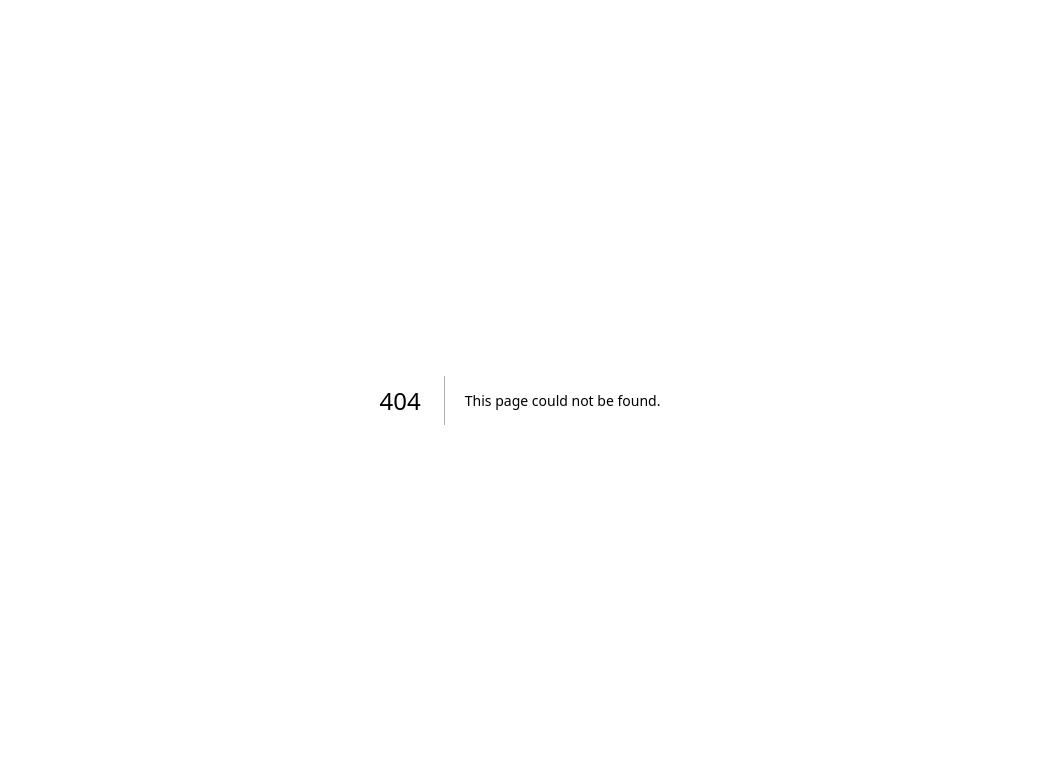
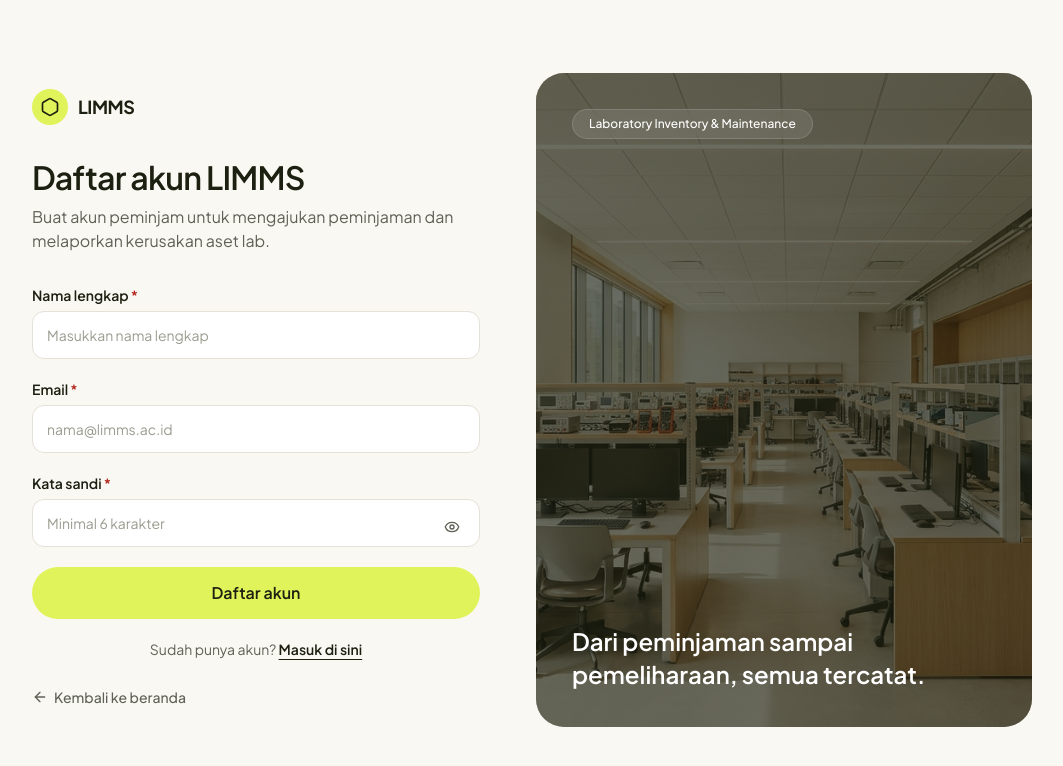
Before and after one commit to Rayyan-izdihar/VEXORA, a Next.js app: page /daftar in a window 1280 px wide. Before the commit this address had no page. Shown: the top 766 px of the page, without its empty margins (120-1183 px from the left). Built offline with nearby package versions, Linux system fonts and the light colour scheme; no server answers.

Commit message:
feat: tambah fitur daftar akun publik

```diff
--- /dev/null
+++ b/src/app/(publik)/daftar/page.jsx
@@ -0,0 +1,54 @@
+import { redirect } from 'next/navigation';
+import Image from 'next/image';
+import { Hexagon } from 'lucide-react';
+import { getCurrentUser } from '@/lib/auth';
+import { RegisterForm } from '@/components/app/RegisterForm';
+
+export default async function DaftarPage() {
+  const user = await getCurrentUser();
+  if (user) {
+    redirect('/dashboard');
+  }
+
+  return (
+    <main className="min-h-screen bg-cream-50 flex items-center justify-center p-4 md:p-8">
+      <div className="w-full max-w-5xl grid grid-cols-1 lg:grid-cols-2 gap-8 items-stretch">
+        <div className="flex flex-col justify-center px-2 sm:px-6 py-4">
+          <div className="flex items-center gap-2.5 mb-8">
+            <span className="w-9 h-9 rounded-full bg-lime-400 text-ink-900 inline-flex items-center justify-center">
+              <Hexagon className="w-5 h-5" />
+            </span>
+            <span className="text-lg font-bold tracking-tight text-ink-900">LIMMS</span>
+          </div>
+
+          <h1 className="text-[32px] font-semibold tracking-tight text-ink-900 leading-tight">
+            Daftar akun LIMMS
+          </h1>
+          <p className="mt-2 text-base text-ink-600 mb-8">
+            Buat akun peminjam untuk mengajukan peminjaman dan melaporkan kerusakan aset lab.
+          </p>
+
+          <RegisterForm />
+        </div>
+
+        <div className="hidden lg:flex relative rounded-[28px] overflow-hidden bg-ink-900 min-h-[540px] p-9 flex-col justify-between">
+          <Image
+            src="/images/lab-hero.jpg"
+            alt=""
+            fill
+            className="object-cover opacity-35"
+            sizes="(min-width: 1024px) 50vw, 0px"
+          />
+          <div className="relative z-10 inline-flex items-center gap-2 self-start rounded-full bg-white/10 backdrop-blur-sm px-4 py-1.5 text-xs font-medium text-white border border-white/15">
+            Laboratory Inventory & Maintenance
+          </div>
+          <div className="relative z-10 flex items-end justify-between gap-4">
+            <p className="text-2xl font-semibold text-white leading-snug max-w-sm">
+              Dari peminjaman sampai pemeliharaan, semua tercatat.
+            </p>
+          </div>
+        </div>
+      </div>
+    </main>
+  );
+}
--- /dev/null
+++ b/src/app/api/auth/register/route.js
@@ -0,0 +1,41 @@
+import { NextResponse } from 'next/server';
+import { query } from '@/lib/db';
+import { hashPassword, setSessionCookie } from '@/lib/auth';
+
+export async function POST(request) {
+  try {
+    const body = await request.json();
+    const name = String(body?.name || '').trim();
+    const email = String(body?.email || '').trim().toLowerCase();
+    const password = String(body?.password || '');
+
+    if (!name || !email || password.length < 6) {
+      return NextResponse.json(
+        { error: 'Nama, email, dan kata sandi (minimal 6 karakter) wajib diisi.' },
+        { status: 400 }
+      );
+    }
+
+    const passwordHash = await hashPassword(password);
+    const { rows } = await query(
+      `INSERT INTO users (name, email, password_hash, role, is_active)
+       VALUES ($1, $2, $3, 'peminjam', TRUE)
+       RETURNING id, name, email, role`,
+      [name, email, passwordHash]
+    );
+
+    const user = rows[0];
+    await setSessionCookie(user);
+
+    return NextResponse.json({ user }, { status: 201 });
+  } catch (err) {
+    if (err.code === '23505') {
+      return NextResponse.json({ error: 'Email tersebut sudah terdaftar.' }, { status: 409 });
+    }
+    console.error('Register error:', err);
+    return NextResponse.json(
+      { error: 'Gagal mendaftarkan akun. Periksa koneksi basis data atau coba lagi.' },
+      { status: 500 }
+    );
+  }
+}
--- a/src/components/app/LoginForm.jsx
+++ b/src/components/app/LoginForm.jsx
@@ -87,6 +87,13 @@ export function LoginForm() {
         Masuk
       </Button>
 
+      <p className="text-sm text-ink-600 text-center">
+        Belum punya akun?{' '}
+        <Link href="/daftar" className="font-semibold text-ink-900 underline underline-offset-4">
+          Daftar sekarang
+        </Link>
+      </p>
+
       <div className="rounded-[12px] bg-cream-100 p-3.5 text-xs text-ink-600 space-y-1">
         <p className="font-semibold text-ink-900">Akun contoh (data sintetis):</p>
         <p>Admin: <code className="text-ink-900">admin@limms.ac.id</code> / <code>admin123</code></p>
--- /dev/null
+++ b/src/components/app/RegisterForm.jsx
@@ -0,0 +1,121 @@
+'use client';
+
+import { useState } from 'react';
+import { useRouter } from 'next/navigation';
+import Link from 'next/link';
+import { Eye, EyeOff, ArrowLeft } from 'lucide-react';
+import { Input } from '@/components/ui/Input';
+import { Button } from '@/components/ui/Button';
+
+export function RegisterForm() {
+  const router = useRouter();
+  const [name, setName] = useState('');
+  const [email, setEmail] = useState('');
+  const [password, setPassword] = useState('');
+  const [showPass, setShowPass] = useState(false);
+  const [error, setError] = useState('');
+  const [loading, setLoading] = useState(false);
+
+  async function handleSubmit(e) {
+    e.preventDefault();
+    setError('');
+    setLoading(true);
+    try {
+      const res = await fetch('/api/auth/register', {
+        method: 'POST',
+        headers: { 'Content-Type': 'application/json' },
+        body: JSON.stringify({ name, email, password }),
+      });
+      const data = await res.json();
+      if (!res.ok) {
+        setError(data.error || 'Gagal mendaftarkan akun.');
+        setLoading(false);
+        return;
+      }
+      router.push('/dashboard');
+      router.refresh();
+    } catch {
+      setError('Pendaftaran belum tersimpan. Periksa koneksi lalu coba lagi.');
+      setLoading(false);
+    }
+  }
+
+  return (
+    <form onSubmit={handleSubmit} className="space-y-5">
+      {error && (
+        <div
+          role="alert"
+          className="rounded-[12px] bg-status-danger-bg text-status-danger-fg px-4 py-3 text-sm font-medium"
+        >
+          {error}
+        </div>
+      )}
+
+      <Input
+        label="Nama lengkap"
+        name="name"
+        type="text"
+        required
+        autoComplete="name"
+        placeholder="Masukkan nama lengkap"
+        value={name}
+        onChange={(e) => setName(e.target.value)}
+      />
+
+      <Input
+        label="Email"
+        name="email"
+        type="email"
+        required
+        autoComplete="email"
+        placeholder="nama@limms.ac.id"
+        value={email}
+        onChange={(e) => setEmail(e.target.value)}
+      />
+
+      <div className="relative">
+        <Input
+          label="Kata sandi"
+          name="password"
+          type={showPass ? 'text' : 'password'}
+          required
+          minLength={6}
+          autoComplete="new-password"
+          placeholder="Minimal 6 karakter"
+          value={password}
+          onChange={(e) => setPassword(e.target.value)}
+          className="pr-12"
+        />
+        <button
+          type="button"
+          onClick={() => setShowPass((v) => !v)}
+          aria-label={showPass ? 'Sembunyikan kata sandi' : 'Tampilkan kata sandi'}
+          className="absolute right-3 top-[38px] w-8 h-8 rounded-full flex items-center justify-center text-ink-600 hover:bg-cream-100"
+        >
+          {showPass ? <EyeOff className="w-4 h-4" /> : <Eye className="w-4 h-4" />}
+        </button>
+      </div>
+
+      <Button type="submit" variant="primary" size="lg" loading={loading} className="w-full">
+        Daftar akun
+      </Button>
+
+      <p className="text-sm text-ink-600 text-center">
+        Sudah punya akun?{' '}
+        <Link href="/masuk" className="font-semibold text-ink-900 underline underline-offset-4">
+          Masuk di sini
+        </Link>
+      </p>
+
+      <div className="pt-2">
+        <Link
+          href="/"
+          className="inline-flex items-center gap-1.5 text-sm font-medium text-ink-600 hover:text-ink-900"
+        >
+          <ArrowLeft className="w-4 h-4" />
+          Kembali ke beranda
+        </Link>
+      </div>
+    </form>
+  );
+}
```
